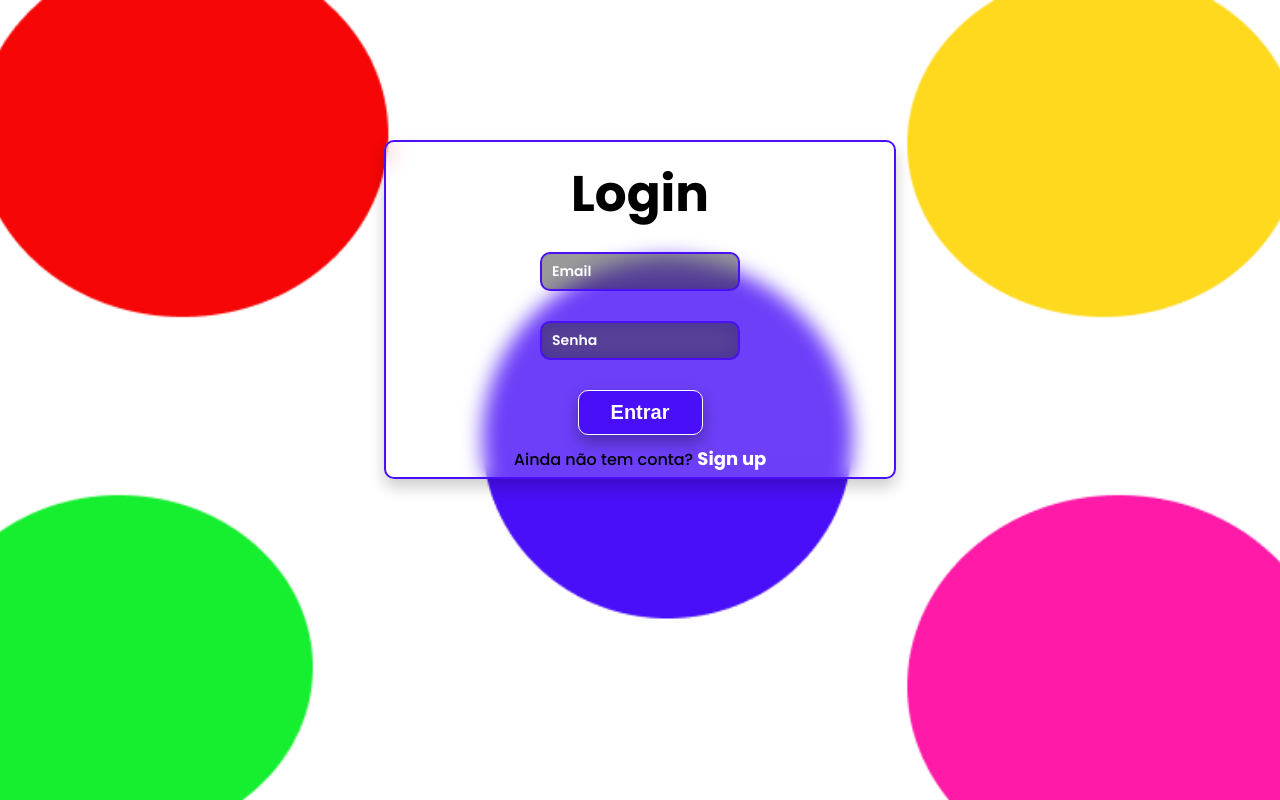
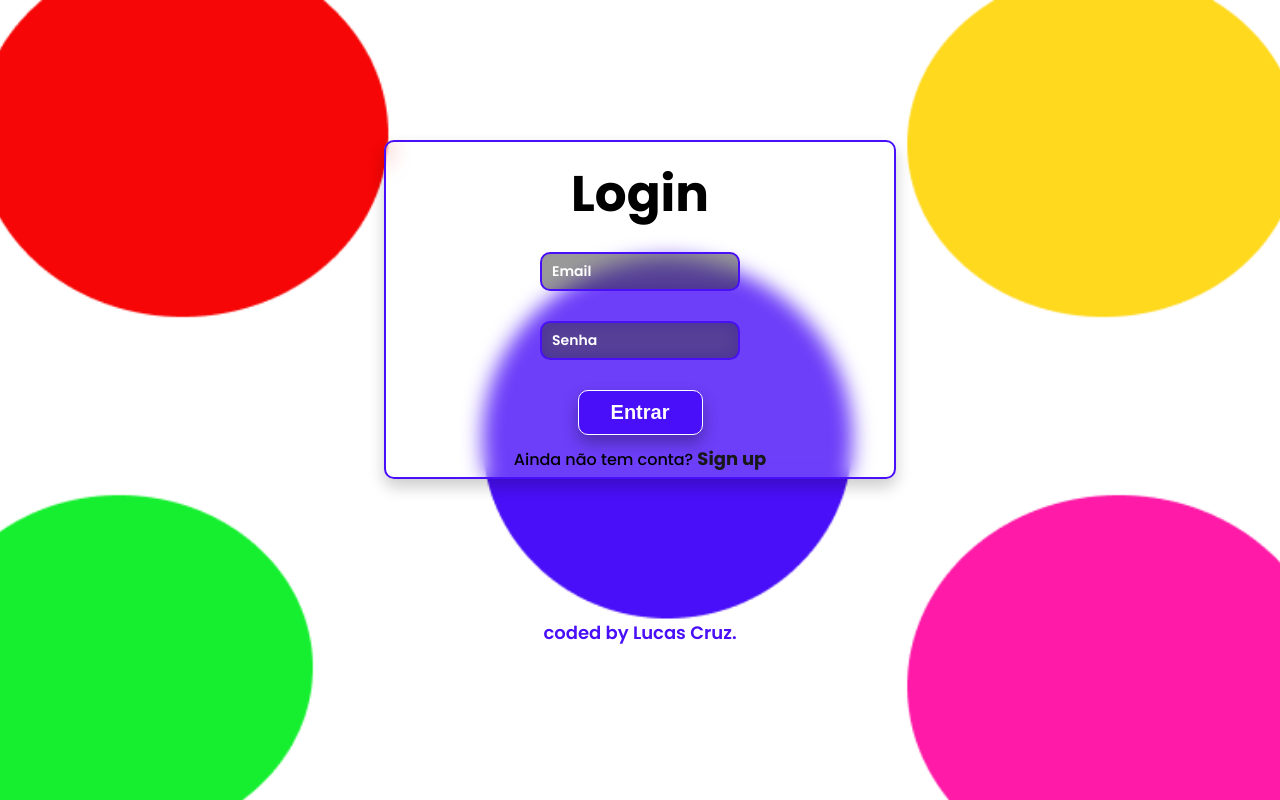
Before and after one commit to Lucascruz-lab/Tela-de-Login, a plain HTML site: page index.html in a window 1280 px wide. Drawn offline with Linux system fonts and the light colour scheme.

Commit message:
add footer

```diff
--- a/index.html
+++ b/index.html
@@ -36,6 +36,8 @@
        <p class="mensagem">Seja Bem - Vindo!</p>
    </div>
 
+   <footer>coded by Lucas Cruz.</footer>
+
 
 <script src="script.js"></script>
 </body>
--- a/style.css
+++ b/style.css
@@ -110,11 +110,18 @@ input::placeholder {
     text-decoration: none;
     font-size: 18px;
     font-weight: 700;
-    color: #ffffff;
+    color: #171817;
 }
 
 #login a:hover, #sign_up a:hover {
 color: #9072eb;
+}
+
+footer{
+    text-align: center;
+    font-size: 18px;
+    font-weight: 600;
+    color: #490ff8;
 }
 
 @media(max-width: 378px){ /*dispositivos celulares*/
```
